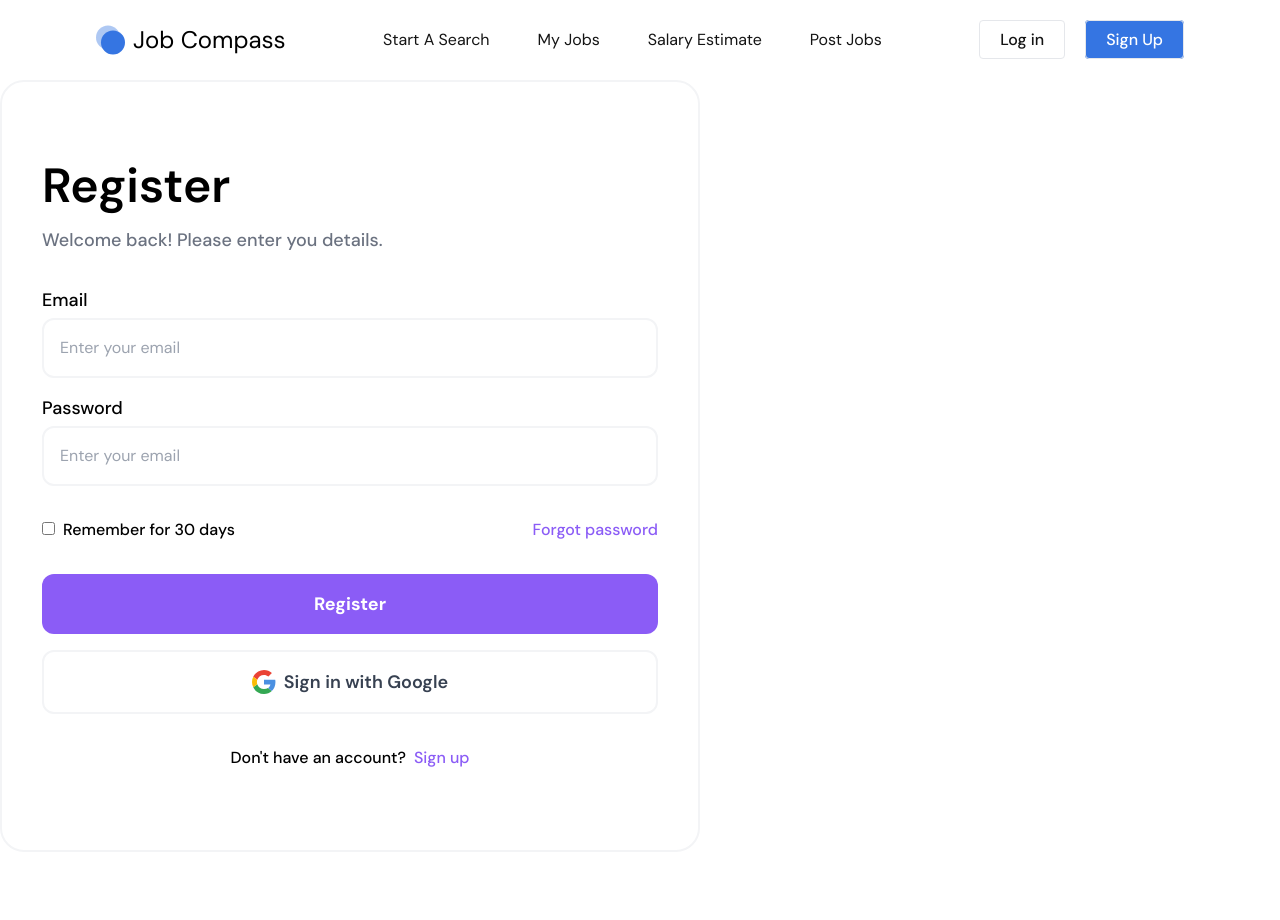
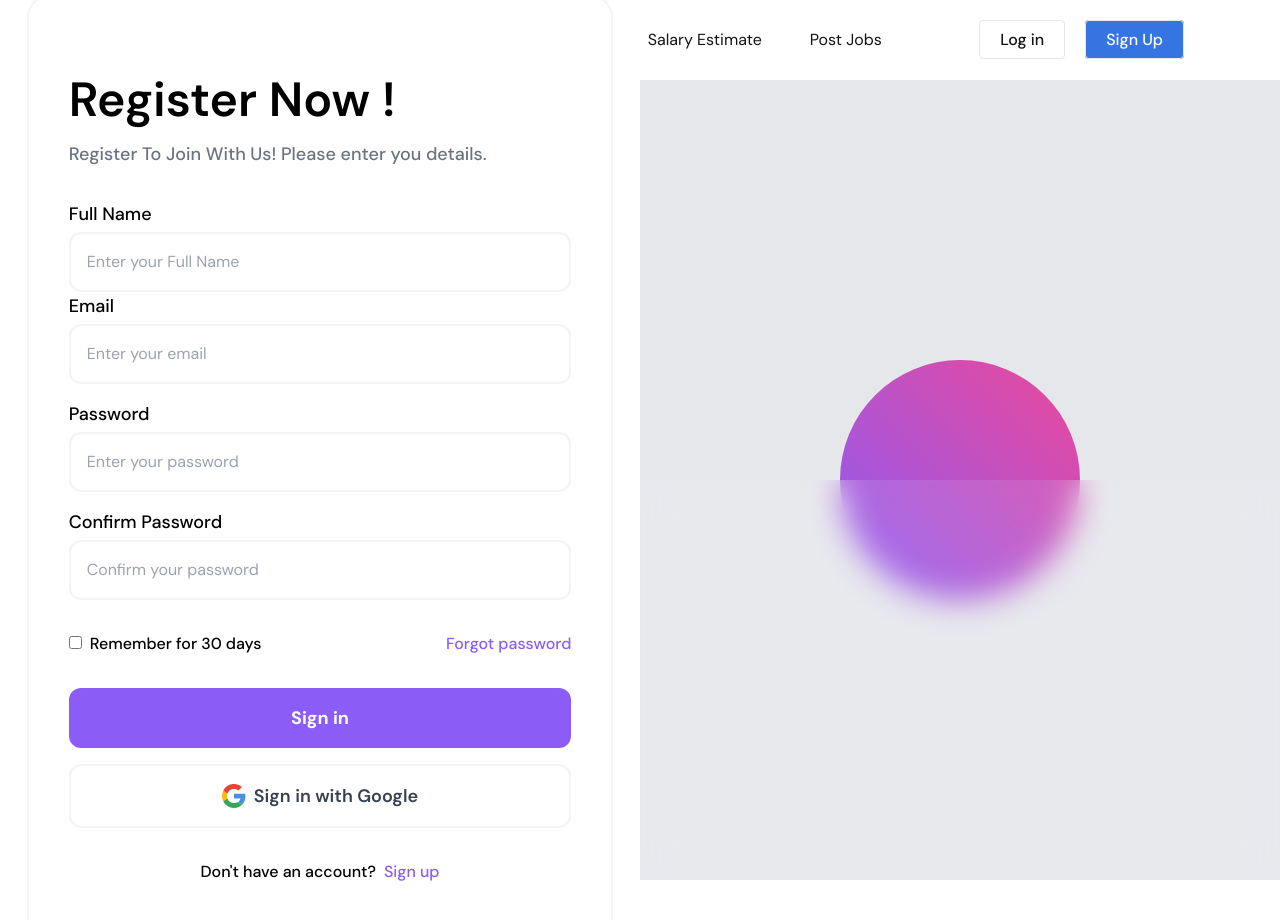
Before and after one commit to Mehebul/Job-Compass-Main, a React (Vite) app in the folder Job-Compass-Client/: page /Register in a window 1280 px wide. Shown: the top 920 px of the page. Before the commit the page ends 852 px from the top, so only its background shows below. Built offline with nearby package versions, Linux system fonts and the light colour scheme.

Commit message:
Update Register.jsx

```diff
--- a/Job-Compass-Client/src/auth/Register.jsx
+++ b/Job-Compass-Client/src/auth/Register.jsx
@@ -1,9 +1,9 @@
 import * as React from 'react';
 
+// import { signInWithEmailAndPassword} from 'firebase/auth';
 // import { auth } from '../fire';
-// import { createUserWithEmailAndPassword } from 'firebase/auth'
 
-export default function Register({
+function Login({
     setAuthState,
     setUser
 }) {
@@ -11,30 +11,39 @@ export default function Register({
     const [email, setEmail] = React.useState('');
     const [password, setPassword] = React.useState('');
 
-    const onSignUpHandle = () => {
+
+    const handleLogin = () => {
         if(email !== null && password !== null) {
-            createUserWithEmailAndPassword(auth, email, password)
-            .then((user) => {
-                setUser(user.user.email);
+            signInWithEmailAndPassword(auth, email, password)
+            .then(() => {
+                setUser(email)
                 setAuthState('home')
             })
-            .catch((err) => {
-                alert(err)
-            })
+            .catch((err) => alert(err));
         }
     }
 
-    return (
-        <div className=' w-11/12 max-w-[700px] px-10 py-20 rounded-3xl bg-white border-2 border-gray-100'>
-            <h1 className='text-5xl font-semibold'>Register</h1>
-            <p className='font-medium text-lg text-gray-500 mt-4'>Welcome back! Please enter you details.</p>
+  return (
+    <div className="flex w-full h-screen">
+      <div className="flex items-center justify-center w-full lg:w-1/2">
+      <div className=' w-11/12 max-w-[700px] px-10 py-20 rounded-3xl bg-white border-2 border-gray-100'>
+            <h1 className='text-5xl font-semibold'>Register Now !</h1>
+            <p className='mt-4 text-lg font-medium text-gray-500'>Register To Join With Us! Please enter you details.</p>
             <div className='mt-8'>
+                <div className='flex flex-col'>
+                    <label className='text-lg font-medium'>Full Name</label>
+                    <input
+                        value={Text}
+                        onChange={(e) => setText(e.target.value)}
+                        className='w-full p-4 mt-1 bg-transparent border-2 border-gray-100 rounded-xl'
+                        placeholder="Enter your Full Name"/>
+                </div>
                 <div className='flex flex-col'>
                     <label className='text-lg font-medium'>Email</label>
                     <input
                         value={email}
                         onChange={(e) => setEmail(e.target.value)}
-                        className='w-full border-2 border-gray-100 rounded-xl p-4 mt-1 bg-transparent'
+                        className='w-full p-4 mt-1 bg-transparent border-2 border-gray-100 rounded-xl'
                         placeholder="Enter your email"/>
                 </div>
                 <div className='flex flex-col mt-4'>
@@ -42,24 +51,32 @@ export default function Register({
                     <input
                         value={password}
                         onChange={(e) => setPassword(e.target.value)}
-                        className='w-full border-2 border-gray-100 rounded-xl p-4 mt-1 bg-transparent'
-                        placeholder="Enter your email"
+                        className='w-full p-4 mt-1 bg-transparent border-2 border-gray-100 rounded-xl'
+                        placeholder="Enter your password"
                         type={"password"}
                     />
                 </div>
-                <div className='mt-8 flex justify-between items-center'>
+                <div className='flex flex-col mt-4'>
+                    <label className='text-lg font-medium'>Confirm Password</label>
+                    <input
+                        value={password}
+                        onChange={(e) => setPassword(e.target.value)}
+                        className='w-full p-4 mt-1 bg-transparent border-2 border-gray-100 rounded-xl'
+                        placeholder="Confirm your password"
+                        type={"password"}
+                    />
+                </div>
+                <div className='flex items-center justify-between mt-8'>
                     <div>
                         <input  type="checkbox" id='remember'/>
-                        <label className='ml-2 font-medium text-base' for="remember">Remember for 30 days</label>
+                        <label className='ml-2 text-base font-medium' for="remember">Remember for 30 days</label>
                     </div>
-                    <button className='font-medium text-base text-violet-500'>Forgot password</button>
+                    <button className='text-base font-medium text-violet-500'>Forgot password</button>
                 </div>
-                <div className='mt-8 flex flex-col gap-y-4'>
+                <div className='flex flex-col mt-8 gap-y-4'>
                     <button
-                        onClick={onSignUpHandle}
-                        className='active:scale-[.98] active:duration-75 transition-all hover:scale-[1.01]  ease-in-out transform py-4 bg-violet-500 rounded-xl text-white font-bold text-lg'>
-                        Register
-                    </button>
+                        onClick={handleLogin}
+                        className='active:scale-[.98] active:duration-75 transition-all hover:scale-[1.01]  ease-in-out transform py-4 bg-violet-500 rounded-xl text-white font-bold text-lg'>Sign in</button>
                     <button
                         className='flex items-center justify-center gap-2 active:scale-[.98] active:duration-75 transition-all hover:scale-[1.01]  ease-in-out transform py-4  rounded-xl text-gray-700 font-semibold text-lg border-2 border-gray-100 '>
                             <svg width="24" height="24" viewBox="0 0 24 24" fill="none" xmlns="http://www.w3.org/2000/svg">
@@ -71,11 +88,21 @@ export default function Register({
                             Sign in with Google
                     </button>
                 </div>
-                <div className='mt-8 flex justify-center items-center'>
-                    <p className='font-medium text-base'>Don't have an account?</p>
-                    <button className='ml-2 font-medium text-base text-violet-500'>Sign up</button>
+                <div className='flex items-center justify-center mt-8'>
+                    <p className='text-base font-medium'>Don't have an account?</p>
+                    <button
+                        onClick={() => setAuthState('register')}
+                        className='ml-2 text-base font-medium text-violet-500'>Sign up</button>
                 </div>
             </div>
         </div>
-    )
+      </div>
+      <div className="relative items-center justify-center hidden w-1/2 h-full bg-gray-200 lg:flex">
+        <div className="rounded-full w-60 h-60 bg-gradient-to-tr from-violet-500 to-pink-500 animate-spin"/>
+        <div className="absolute bottom-0 w-full h-1/2 bg-white/10 backdrop-blur-lg" />
+      </div>
+    </div>
+  );
 }
+
+export default Login;
```
